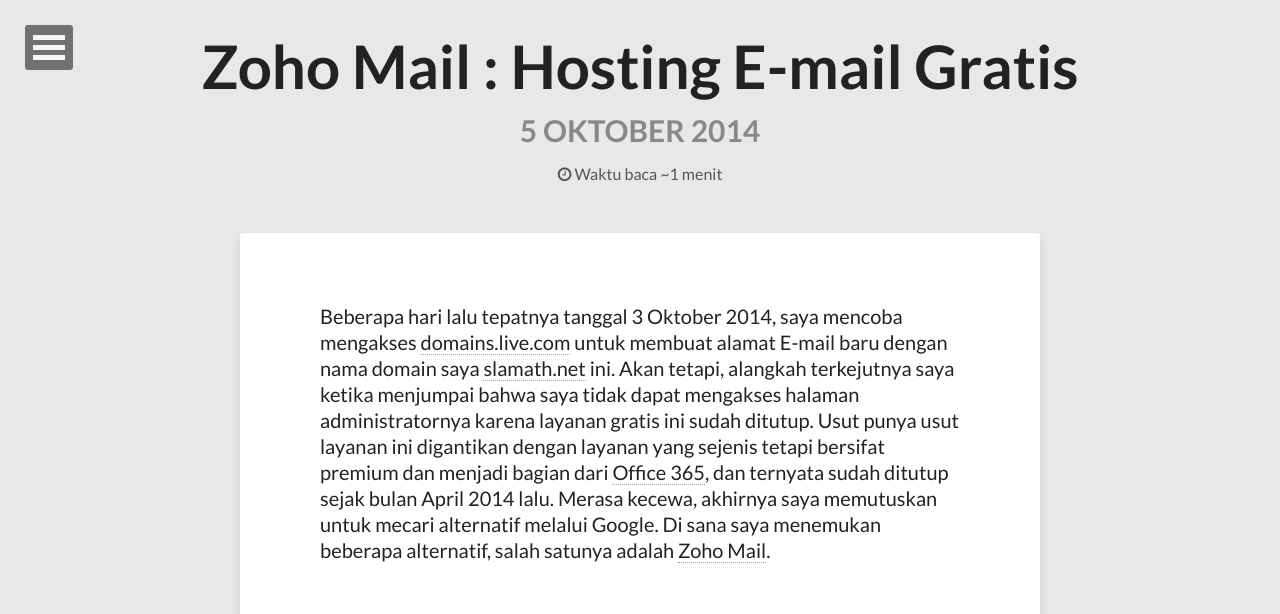
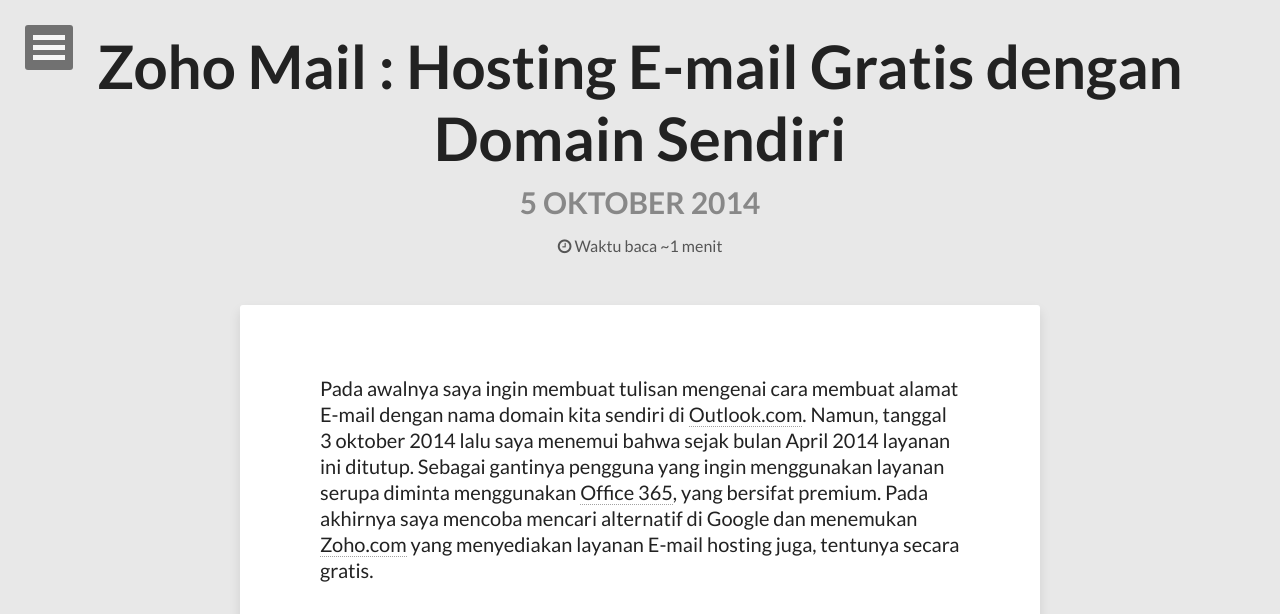
Before and after one commit to slamath/slamath.github.io, a Jekyll site: the page built from _posts/2014-10-05-zoho-mail-hosting-email-gratis.md, in a window 1280 px wide and 1400 px high. Shown: the top 614 px of the window. Built offline with Jekyll 4.4.1, drawn with Linux system fonts in a browser that asks for light colours; nearby versions of some CDN libraries; comment, search, counter and statistics services are not loaded; some of the changed text lies outside the part shown.

Commit message:
Initial commit

```diff
--- a/_includes/head.html
+++ b/_includes/head.html
@@ -1,5 +1,5 @@
 <meta charset="utf-8">
-<title>{% if page.title %}{{ page.title }} &#8211; {% endif %}{{ site.title }}</title>
+<title>{% if page.title %}{{ page.title }} &middot; {% endif %}{{ site.title }}</title>
 <meta name="description" content="{% if page.description %}{{ page.description }}{% else %}{{ site.description }}{% endif %}">
 {% if page.tags %}<meta name="keywords" content="{{ page.tags | join: ', ' }}">{% endif %}
 
--- a/_posts/2014-10-05-zoho-mail-hosting-email-gratis.md
+++ b/_posts/2014-10-05-zoho-mail-hosting-email-gratis.md
@@ -1,10 +1,15 @@
 ---
 layout: post
-title: "Zoho Mail : Hosting E-mail Gratis"
+title: "Zoho Mail : Hosting E-mail Gratis dengan Domain Sendiri"
 description: "Membuat alamat E-mail dengan nama domain sendiri secara gratis menggunakan layanan Zoho mail."
 tags: [internet, email, gratis, zoho, custom domain]
 comments: true
 share: true
 ---
 
-Beberapa hari lalu tepatnya tanggal 3 Oktober 2014, saya mencoba mengakses [domains.live.com](http://domains.live.com) untuk membuat alamat E-mail baru dengan nama domain saya [slamath.net](http://slamath.net) ini. Akan tetapi, alangkah terkejutnya saya ketika menjumpai bahwa saya tidak dapat mengakses halaman administratornya karena layanan gratis ini sudah ditutup. Usut punya usut layanan ini digantikan dengan layanan yang sejenis tetapi bersifat premium dan menjadi bagian dari [Office 365](http://en.wikipedia.org/wiki/Office_365), dan ternyata sudah ditutup sejak bulan April 2014 lalu. Merasa kecewa, akhirnya saya memutuskan untuk mecari alternatif melalui Google. Di sana saya menemukan beberapa alternatif, salah satunya adalah [Zoho Mail](http://zoho.com/mail).
+Pada awalnya saya ingin membuat tulisan mengenai cara membuat alamat E-mail dengan nama domain kita sendiri di [Outlook.com](http://domains.live.com). Namun, tanggal 3 oktober 2014 lalu saya menemui bahwa sejak bulan April 2014 layanan ini ditutup. Sebagai gantinya pengguna yang ingin menggunakan layanan serupa diminta menggunakan [Office 365](http://http://en.wikipedia.org/wiki/Office_365), yang bersifat premium. Pada akhirnya saya mencoba mencari alternatif di Google dan menemukan [Zoho.com](https://www.zoho.com/company.html) yang menyediakan layanan E-mail hosting juga, tentunya secara gratis.
+
+Oke. Sekarang saya akan memberikan step-by-step cara mendaftar layanan E-mail hosting di Zoho ini.
+* Pertama, masuk ke [halaman ini](https://www.zoho.com/mail/zohomail-pricing.html). Di sana akan ada beberapa pilihan harga. Pilih sesuai keinginan Anda (di sini saya memilih yang gratis).
+![Daftar Harga]({site.url}/images/post/zohomail-1.jpg)
+* Selanjutnya, Lorem ipsum dolor sit amet, consectetur adipisicing elit. Laborum eius optio esse vitae sapiente saepe tenetur rerum at harum, exercitationem minus eveniet officiis cum repellat, natus suscipit excepturi non minima.
```
Also changed, not shown: images/post/zohomail-1.png (added), images/post/zohomail-2.png (added), images/post/zohomail-3.png (added), images/post/zohomail-4.png (added), images/post/zohomail-5.png (added), images/post/zohomail-6.png (added), images/post/zohomail-7.png (added).
